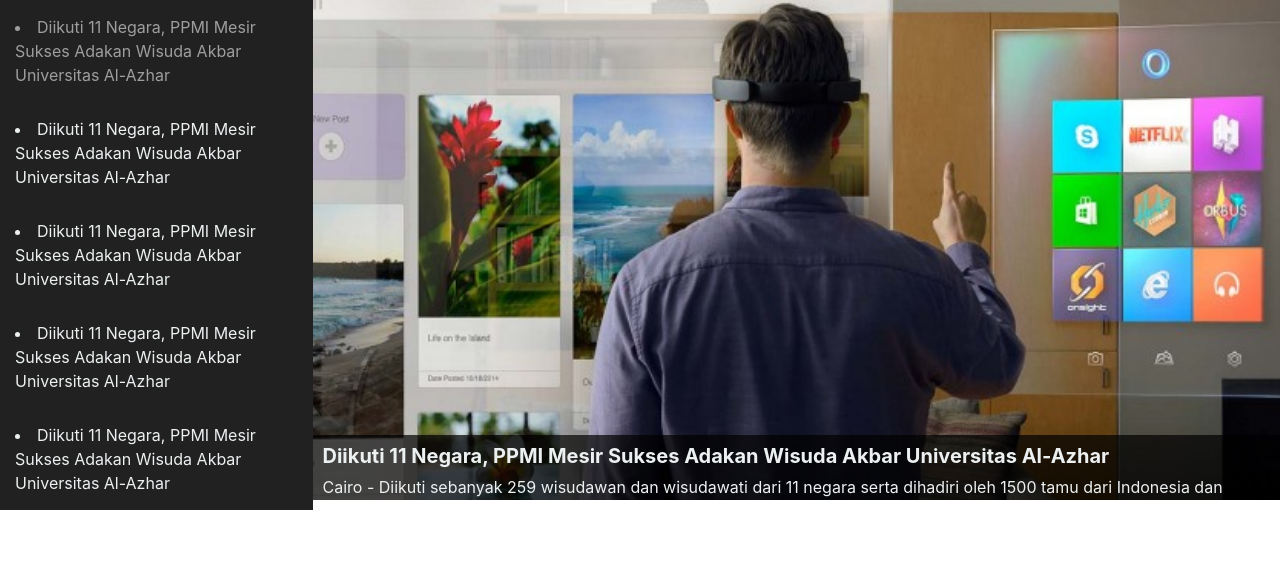
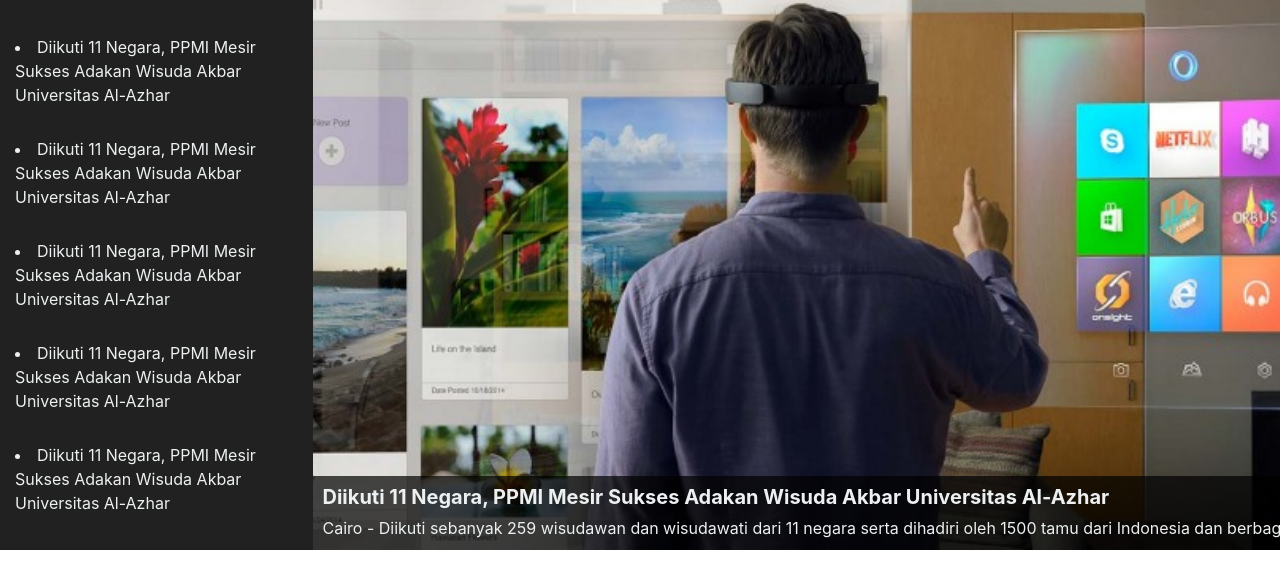
Before and after one commit to capt4ce/story_slider, a plain HTML site: page index.html in a window 1280 px wide. Drawn offline with Linux system fonts and the light colour scheme.

Commit message:
css working on

```diff
--- a/index.html
+++ b/index.html
@@ -4,9 +4,14 @@
     <title>Story Slider</title>
     <link rel='stylesheet' href='./bootstrap.min.css'>
     <style>
+        #story-slider {
+            background: #212121;
+        }
+
         #story-slider a {
             color: inherit;
             text-decoration: none;
+            width: 100%;
         }
 
         #story-slider a:hover {
@@ -16,6 +21,8 @@
 
         #slider-playlist {
             background: #212121;
+            height: inherit;
+            margin: auto;
         }
 
         .playlist {
@@ -31,7 +38,16 @@
             padding: 0px;
             margin: 0px;
             overflow: hidden;
-            height: 500px;
+            max-height: 550px;
+        }
+
+        #slider-main>ul {
+            white-space: nowrap;
+            position: relative
+        }
+
+        #slider-main>li {
+            display: inline;
         }
 
         #slider-list {
@@ -53,7 +69,9 @@
         }
 
         img.slider-img {
-            width: 100%
+            /* width: 100%; */
+            margin: auto;
+            height: 100%;
         }
 
         .slider-description {
@@ -169,7 +187,7 @@
 
         })
         var wraper_slider =
-            "<div class='row'>\
+            "<div class='row slider-wrapper'>\
                     <div id='slider-playlist' class='col-md-3'>"+ playlist.join('') + "</div>\
                     <div id='slider-main' class='col-md-9'>\
                         <ul id='slider-list'>"
```
